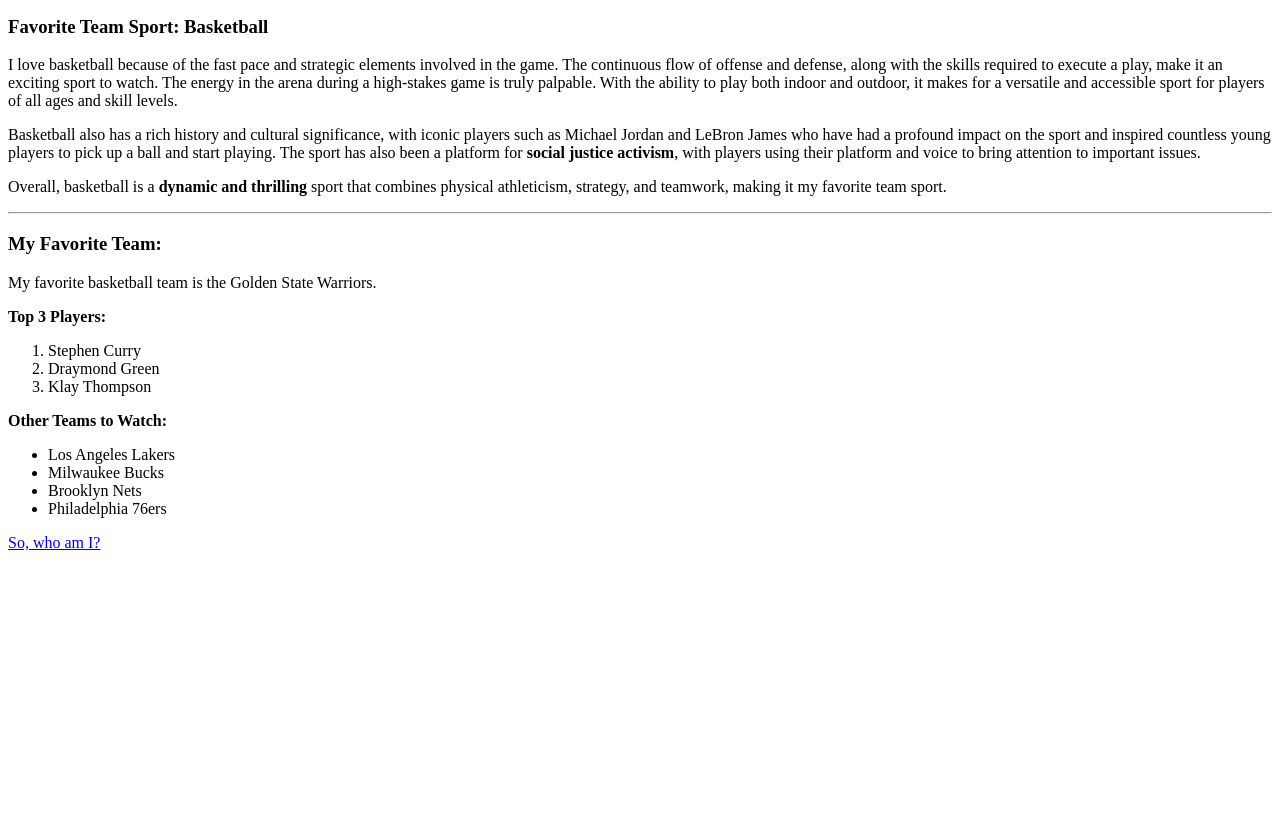
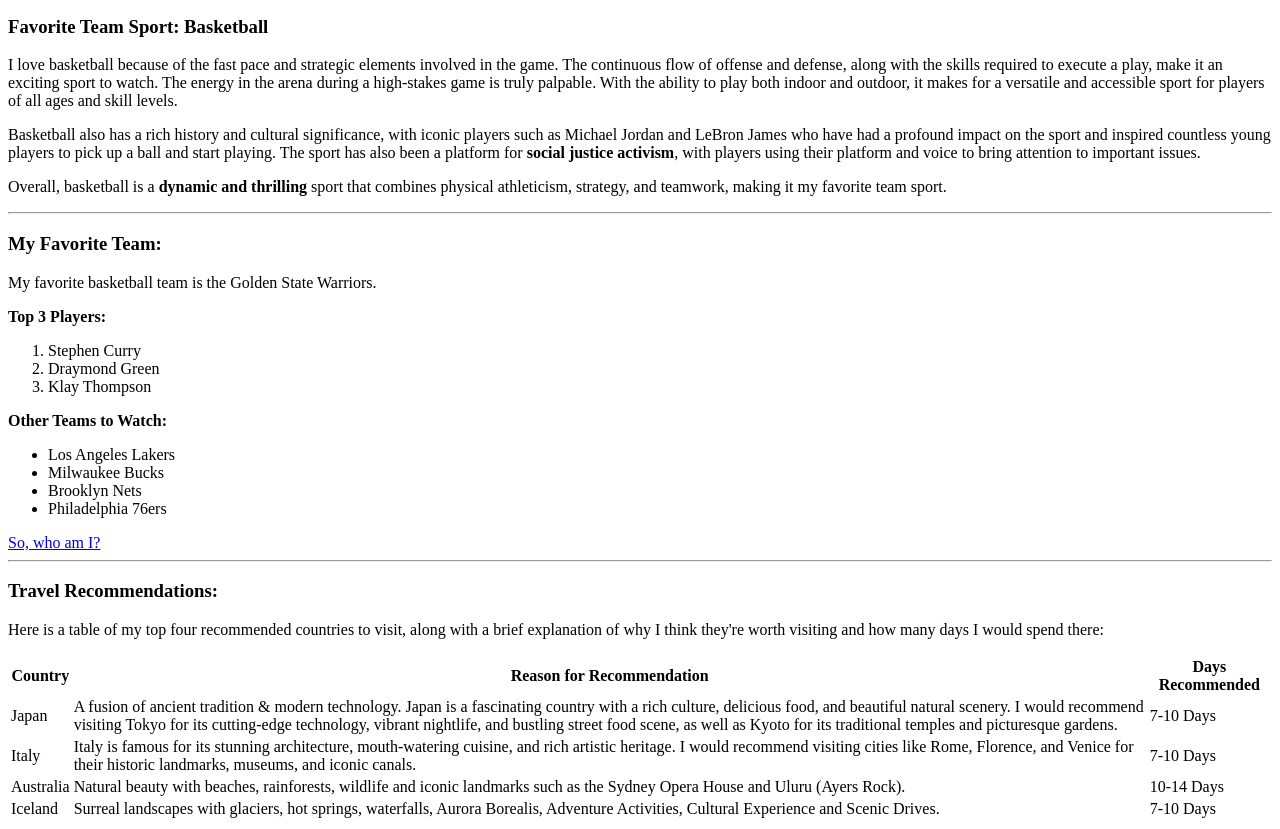
Before and after one commit to 44-563-Web-Apps-S23/44563-webapps-assignment-3-srivikram, a plain HTML site: page index.html in a window 1280 px wide. Shown: the part 101-930 px from the top of the page. Before the commit the page ends 800 px from the top, so only its background shows below. Drawn offline with Linux system fonts and the light colour scheme.

Commit message:
Tales_HTML_Commit

```diff
--- a/index.html
+++ b/index.html
@@ -45,6 +45,44 @@
     </ul>
 
     <a href="aboutme.html">So, who am I?</a>
+
+    <hr>
+    <h3>Travel Recommendations:</h3>
+    <p>Here is a table of my top four recommended countries to visit, along with a brief explanation of why I think
+        they're worth visiting and how many days I would spend there:</p>
+    <table>
+        <tr>
+            <th>Country</th>
+            <th>Reason for Recommendation</th>
+            <th>Days Recommended</th>
+        </tr>
+        <tr>
+            <td>Japan</td>
+            <td>A fusion of ancient tradition & modern technology. Japan is a fascinating country with a rich culture,
+                delicious food, and beautiful natural scenery. I
+                would recommend visiting Tokyo for its cutting-edge technology, vibrant nightlife, and bustling street
+                food scene, as well as Kyoto for its traditional temples and picturesque gardens.</td>
+            <td>7-10 Days</td>
+        </tr>
+        <tr>
+            <td>Italy</td>
+            <td>Italy is famous for its stunning architecture, mouth-watering cuisine, and rich artistic heritage. I
+                would recommend visiting cities like Rome, Florence, and Venice for their historic landmarks, museums,
+                and iconic canals.</td>
+            <td>7-10 Days</td>
+        </tr>
+        <tr>
+            <td>Australia</td>
+            <td>Natural beauty with beaches, rainforests, wildlife and iconic landmarks such as the Sydney Opera House and Uluru (Ayers Rock).</td>
+            <td>10-14 Days</td>
+
+        </tr>
+        <tr>
+            <td>Iceland</td>
+            <td>Surreal landscapes with glaciers, hot springs, waterfalls, Aurora Borealis, Adventure Activities, Cultural Experience and Scenic Drives.</td>
+            <td>7-10 Days</td>
+        </tr>
+    </table>
 </body>
 
 </html>
```
